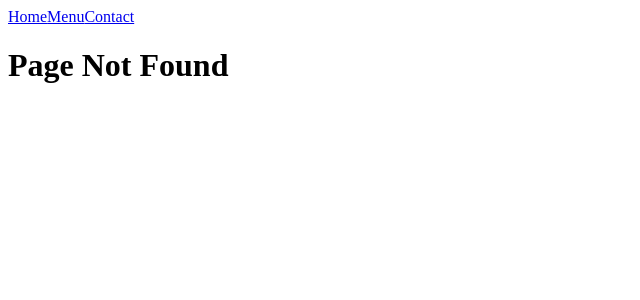
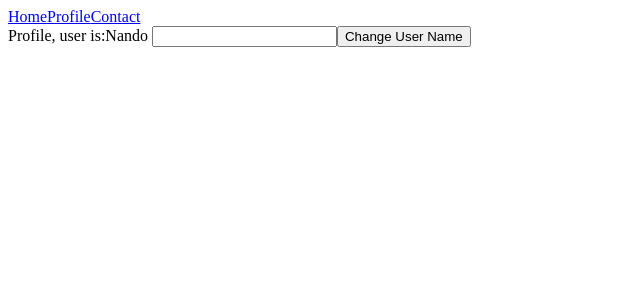
Before and after one commit to nandobrain/react-practice-3, a React (Create React App) app: page /Profile in a window 1280 px wide. Before the commit this address had no page. Shown: the top 300 px of the page, without its empty margins (0-640 px from the left). Built offline with nearby package versions, Linux system fonts and the light colour scheme.

Commit message:
AppContext ex

```diff
--- a/src/App.jsx
+++ b/src/App.jsx
@@ -1,29 +1,32 @@
-// import { useState, useEffect } from "react";
+import { useState, useEffect, createContext } from "react";
 // import Task from "./Task";
 // import Text from "./Text";
 import './App.css';
 // import Axios from "axios";
 import { BrowserRouter as Router, Routes, Route } from 'react-router-dom'
 import  Home  from "./Pages/Home";
-import Menu from './Pages/Menu';
+import Profile from './Pages/Profile';
 import Contact from './Pages/Contact';
 import Navbar from './Pages/Navbar';
 
-
+export const AppContext = createContext();
 
 function App() {
+  const [username, setUsername] = useState("Nando");
 
   return (
     <div className="App">
+    <AppContext.Provider value={{ username, setUsername }}>
       <Router>
         <Navbar />
         <Routes>
-          <Route path="/" element={<Home />}/>
-          <Route path="/menu" element={<Menu />}/>
+          <Route path="/" element={<Home />} />
+          <Route path="/Profile" element={<Profile />} />
           <Route path="/contact" element={<Contact />}/>
           <Route path="*" element={<h1>Page Not Found</h1>} />
         </Routes>
       </Router>
+    </AppContext.Provider>
 
 
 
--- /dev/null
+++ b/src/Component/ChangeProfile.jsx
@@ -0,0 +1,23 @@
+import { useState } from 'react';
+import { useContext } from "react"
+import { AppContext } from "../App"
+
+export default function ChangeProfile() {
+    const { setUsername } = useContext(AppContext);
+    const [newUsername, setNewUsername] = useState("")
+
+    return (
+        <>
+
+        {" "}
+        <input onChange={(event) => {
+            setNewUsername(event.target.value);
+        }}/>
+        <button onClick={() => {setUsername(newUsername)}}>
+
+            Change User Name
+
+            </button>
+        </>
+    )
+}
--- a/src/Pages/Home.jsx
+++ b/src/Pages/Home.jsx
@@ -1,8 +1,16 @@
+import { useContext } from "react"
+import { AppContext } from "../App"
 
 
 export default function Home() {
+    const { username } = useContext(AppContext);
     return (
-        <h1>This is the Home Page</h1>
+        <>
+        This is the Home Page and user is:
+        {username}
+
+
+        </>
 
     )
 }
--- a/src/Pages/Menu.jsx
+++ /dev/null
@@ -1,9 +0,0 @@
-
-
-export default function Menu() {
-
-    return (
-        <h1>This is the Menu Page</h1>
-
-    )
-}
--- a/src/Pages/Navbar.jsx
+++ b/src/Pages/Navbar.jsx
@@ -5,7 +5,7 @@ export default function Navbar() {
         <div>
 
         <Link to="/">Home</Link>
-        <Link to="/Menu">Menu</Link>
+        <Link to="/profile">Profile</Link>
         <Link to="/Contact">Contact</Link>
       </div>
     )
--- /dev/null
+++ b/src/Pages/Profile.jsx
@@ -0,0 +1,20 @@
+import  ChangeProfile  from "../Component/ChangeProfile";
+import { useContext } from "react"
+import { AppContext } from "../App"
+
+
+export default function Porfile() {
+    const { username, setUsername } = useContext(AppContext);
+
+    return (
+        <>
+        {" "}
+        Profile, user is:
+        {username}
+        <ChangeProfile />
+
+
+        </>
+
+    )
+}
```
